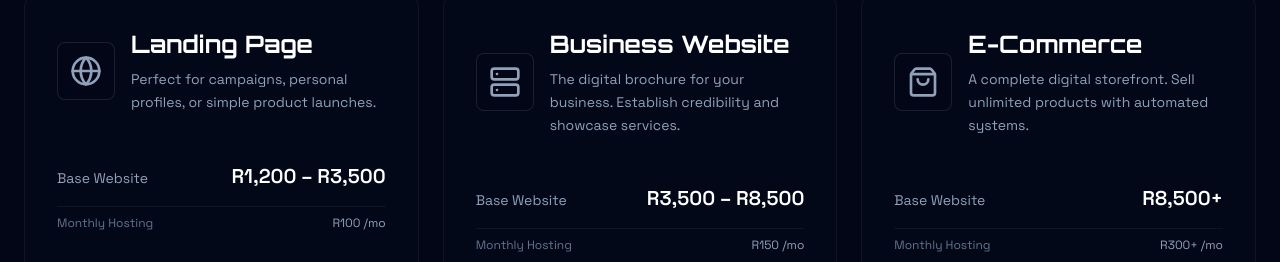
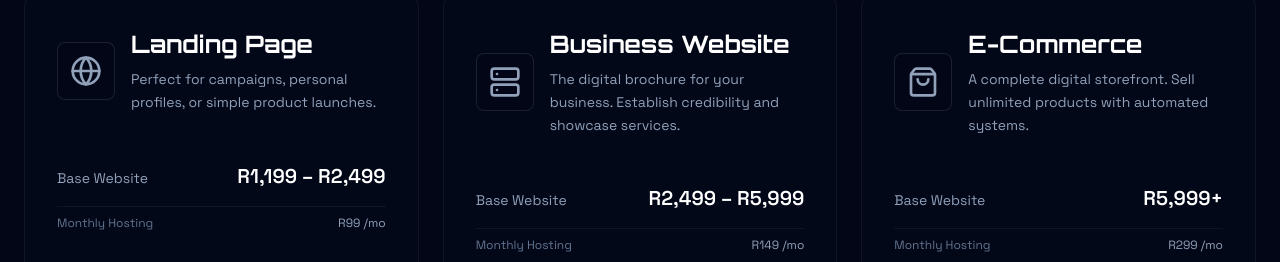
Before and after one commit to Seansteiger/Steiger.Online, a React (Vite) app: page / in a window 1280 px wide. Shown: the part 1734-1996 px from the top of the page. Built offline with nearby package versions, Linux system fonts and the light colour scheme.

Commit message:
chore: update pricing and hosting fees

```diff
--- a/components/Pricing.tsx
+++ b/components/Pricing.tsx
@@ -7,8 +7,8 @@ const PRICING_TIERS = [
         name: 'Landing Page',
         icon: Globe,
         description: 'Perfect for campaigns, personal profiles, or simple product launches.',
-        devPrice: 'R1,200 – R3,500',
-        hostPrice: '100',
+        devPrice: 'R1,199 – R2,499',
+        hostPrice: '99',
         features: [
             'High-Conversion Design',
             'WhatsApp & Lead Forms',
@@ -23,8 +23,8 @@ const PRICING_TIERS = [
         name: 'Business Website',
         icon: Server,
         description: 'The digital brochure for your business. Establish credibility and showcase services.',
-        devPrice: 'R3,500 – R8,500',
-        hostPrice: '150',
+        devPrice: 'R2,499 – R5,999',
+        hostPrice: '149',
         features: [
             '3+ Premium Pages',
             'CMS Integration',
@@ -39,8 +39,8 @@ const PRICING_TIERS = [
         name: 'E-Commerce',
         icon: ShoppingBag,
         description: 'A complete digital storefront. Sell unlimited products with automated systems.',
-        devPrice: 'R8,500+',
-        hostPrice: '300+',
+        devPrice: 'R5,999+',
+        hostPrice: '299',
         features: [
             'Unlimited Products & Categories',
             'Secure Payments',
```
